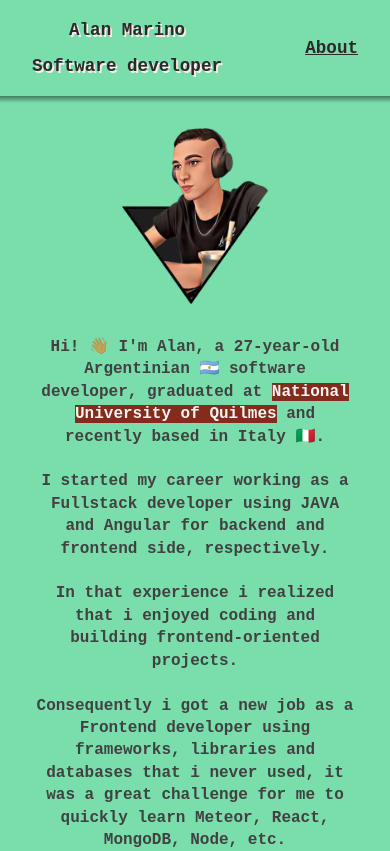
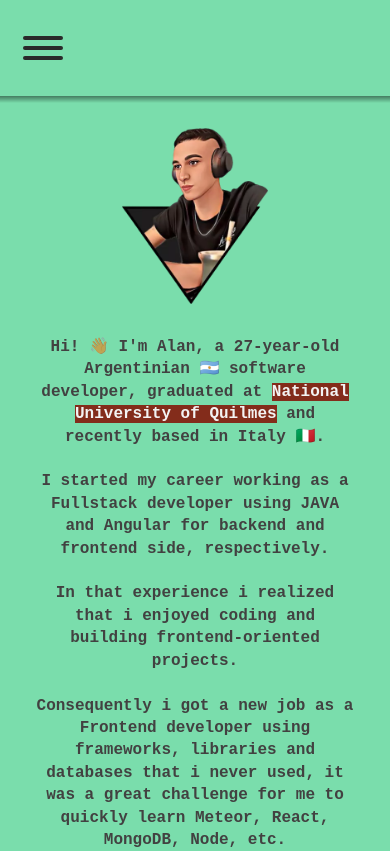
Before and after one commit to marinoalan/portfolio, a Next.js app: page / in a window 390 px wide. Built offline with nearby package versions, Linux system fonts and the light colour scheme.

Commit message:
Added first navbar hamburger responsive

```diff
--- /dev/null
+++ b/src/components/atoms/Hamburger.tsx
@@ -0,0 +1,123 @@
+import styled from "styled-components";
+
+const HamburgerContainer = styled.div`
+  font: inherit;
+  display: inline-block;
+  overflow: visible;
+  margin: 0;
+  padding: 15px;
+  cursor: pointer;
+  transition-timing-function: linear;
+  transition-duration: 0.15s;
+  transition-property: opacity, filter;
+  text-transform: none;
+  color: inherit;
+  border: 0;
+  background-color: transparent;
+  height: 24px;
+`;
+
+const HamburgerBox = styled.div`
+  position: relative;
+  display: inline-block;
+  width: 2.5rem;
+  height: 24px;
+`;
+
+const HamburgerInner = styled.div`
+  position: absolute;
+  bottom: 0px;
+  width: 2.5rem;
+  height: 0.25rem;
+
+  transition-duration: 0.15s;
+  transition-property: transform;
+  border-radius: 4px;
+  background-color: var(--fontColor);
+
+  ${({ isActive }) =>
+    isActive
+      ? `transition-delay: .22s;
+  transition-timing-function: cubic-bezier(.215,.61,.355,1);
+  transform: translate3d(0,-10px,0) rotate(-45deg);`
+      : `transition-timing-function: ease;`}
+
+  &:before,
+  &:after {
+    position: absolute;
+    width: 2.5rem;
+    height: 0.25rem;
+    transition-timing-function: ease;
+    transition-duration: 0.15s;
+    transition-property: transform;
+    border-radius: 4px;
+    background-color: var(--fontColor);
+  }
+
+  &:before {
+    content: "";
+    display: block;
+
+    ${({ isActive }: { isActive: boolean }) =>
+      isActive
+        ? `
+            top: 0;
+            transition: top .1s cubic-bezier(.33333,0,.66667,.33333) .16s,transform .13s cubic-bezier(.215,.61,.355,1) .25s;
+            transform: rotate(-90deg);
+        `
+        : `
+            top: -10px;
+            transition: top .12s cubic-bezier(.33333,.66667,.66667,1) .2s,transform .13s cubic-bezier(.55,.055,.675,.19);
+    `}
+  }
+
+  &:after {
+    content: "";
+    display: block;
+    bottom: -10px;
+    ${({ isActive }: { isActive: boolean }) =>
+      isActive
+        ? `
+            top: 0;
+            transition: top .2s cubic-bezier(.33333,0,.66667,.33333),opacity .1s linear .22s;
+            opacity: 0;
+        `
+        : `
+            top: -20px;
+            transition: top 0.2s cubic-bezier(0.33333, 0.66667, 0.66667, 1) 0.2s,
+              opacity 0.1s linear;
+    `}
+  }
+`;
+
+const Button = styled.button`
+  background: none;
+  color: inherit;
+  border: none;
+  padding: 0;
+  font: inherit;
+  cursor: pointer;
+  outline: inherit;
+`;
+
+const Hamburger = ({
+  className,
+  isActive,
+  onClick,
+}: {
+  className?: string;
+  isActive: boolean;
+  onClick: () => void;
+}) => {
+  return (
+    <Button className={className} onClick={onClick}>
+      <HamburgerContainer>
+        <HamburgerBox>
+          <HamburgerInner isActive={isActive} />
+        </HamburgerBox>
+      </HamburgerContainer>
+    </Button>
+  );
+};
+
+export default Hamburger;
--- a/src/components/atoms/Navbar.tsx
+++ b/src/components/atoms/Navbar.tsx
@@ -1,17 +1,20 @@
 import styled from "styled-components";
 import NextLink from "next/link";
 import NavbarLogo from "./NavbarLogo";
+import Hamburger from "./Hamburger";
+import { useState } from "react";
 
 type IHRef = "/" | "/about";
 
 interface ILink {
   href: IHRef;
   text: string;
+  homeLink?: boolean;
 }
 
-const Link = ({ href, text }: ILink) => (
+const Link = ({ href, text, onClick }: ILink & { onClick: () => void }) => (
   <NextLink href={href}>
-    <a>{text}</a>
+    <a onClick={onClick}>{text}</a>
   </NextLink>
 );
 
@@ -39,30 +42,99 @@ const Header = styled.header`
 `;
 
 const Ul = styled.ul`
+  list-style-type: none;
   > a {
     color: var(--fontColor) !important;
   }
+
+  ${({ isActive }: { isActive: boolean }) =>
+    isActive &&
+    `display: flex;
+  flex-direction: column;
+  justify-content: space-evenly;
+  height: 100%;
+  margin: 0px;
+  align-items: center;
+  padding: 0px;`}
 `;
 
 const Nav = styled.nav`
+  @media (max-width: 35em) {
+    ${({ isActive }: { isActive: boolean }) => !isActive && "display: none;"}
+  }
+
   margin-right: 2rem;
+
+  ${({ isActive }: { isActive: boolean }) =>
+    isActive &&
+    `
+      @media (max-width: 35em) {
+        position: fixed;
+        margin-right: 0rem;
+        top: 6rem;
+        height: calc(100vh - 6rem);
+        width: 100%;
+        background: #ffffff1a;
+        backdrop-filter: blur(0.3rem);
+      }
+      `}
+`;
+
+const HamburgerNavbar = styled(Hamburger)`
+  display: none;
+  margin-left: calc(2rem - 24px);
+  @media (max-width: 35em) {
+    display: initial;
+  }
 `;
 
 const AboutLink: ILink = { href: "/about", text: "About" };
 
-const links: ILink[] = [AboutLink];
+const HomeLink: ILink = { href: "/", text: "Home", homeLink: true };
 
-const Navbar = () => (
+const links: ILink[] = [HomeLink, AboutLink];
+
+const ResponsiveNavbarLogo = styled(NavbarLogo)`
+  @media (max-width: 35em) {
+    display: none;
+  }
+`;
+
+const Li = styled.li`
+  ${({ homeLink }: { homeLink?: boolean }) =>
+    homeLink &&
+    `
+    display: none;
+    @media (max-width: 35em) {
+      display: initial;
+    }
+  `}
+`;
+
+const Navbar = () => {
+  const [activeHamburger, setActiveHamburger] = useState<boolean>(false);
+  return (
     <Header>
-    <NavbarLogo />
-    <Nav>
-      <Ul>
-        {links.map((link: ILink, index) => (
-          <Link key={index} {...link} />
+      <ResponsiveNavbarLogo />
+      <HamburgerNavbar
+        isActive={activeHamburger}
+        onClick={() => setActiveHamburger(!activeHamburger)}
+      />
+      <Nav isActive={activeHamburger}>
+        <Ul isActive={activeHamburger}>
+          {links.map(({ homeLink, ...link }: ILink, index) => (
+            <Li homeLink={homeLink}>
+              <Link
+                key={index}
+                {...link}
+                onClick={() => setActiveHamburger(!activeHamburger)}
+              />
+            </Li>
           ))}
         </Ul>
       </Nav>
     </Header>
   );
+};
 
 export default Navbar;
--- a/src/components/atoms/NavbarLogo.tsx
+++ b/src/components/atoms/NavbarLogo.tsx
@@ -56,8 +56,8 @@ const LinkContainer = styled.div`
   }
 `;
 
-const NavbarLogo = () => (
-  <LinkContainer>
+const NavbarLogo = ({ className }: { className?: string }) => (
+  <LinkContainer className={className}>
     <Link href="/">
       <a>
         <NavbarLogoContainer>
```
Lines whose indentation alone changed are shown as unchanged.
